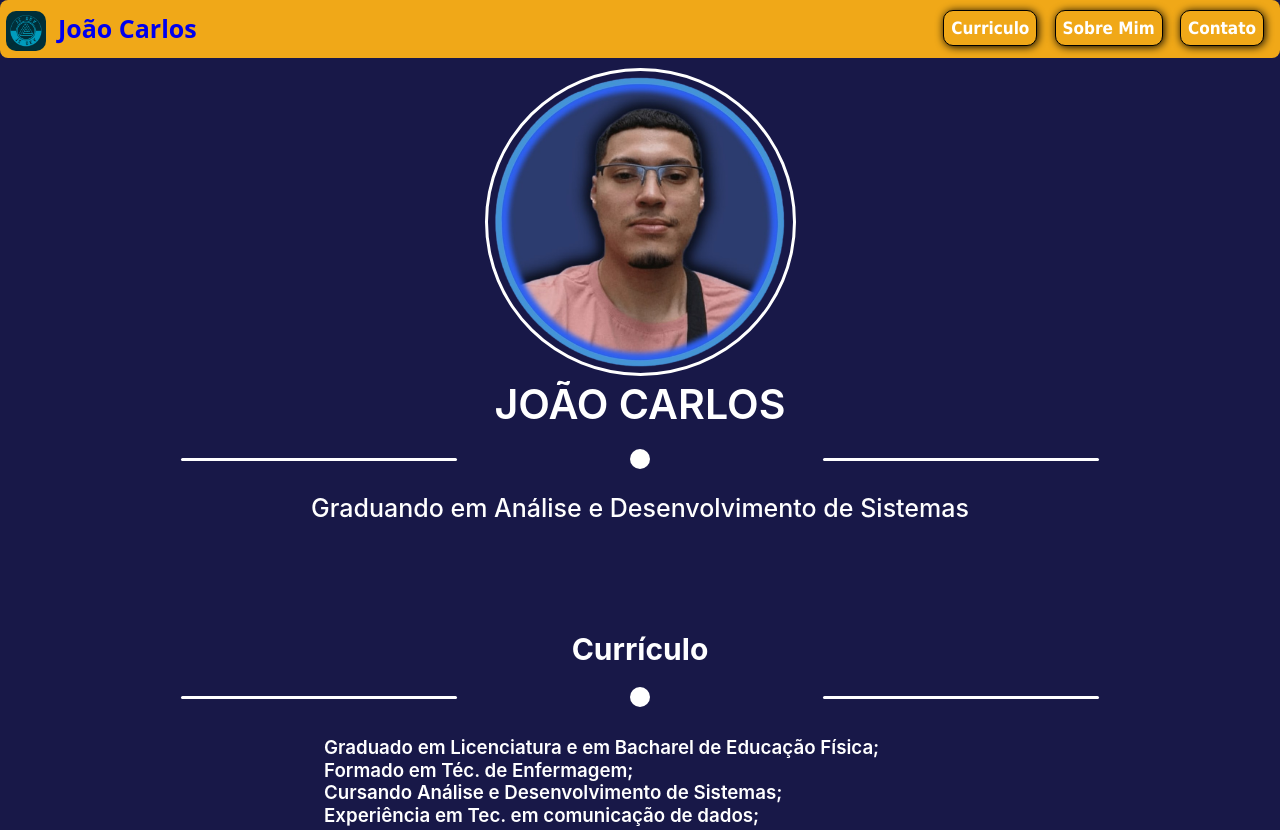
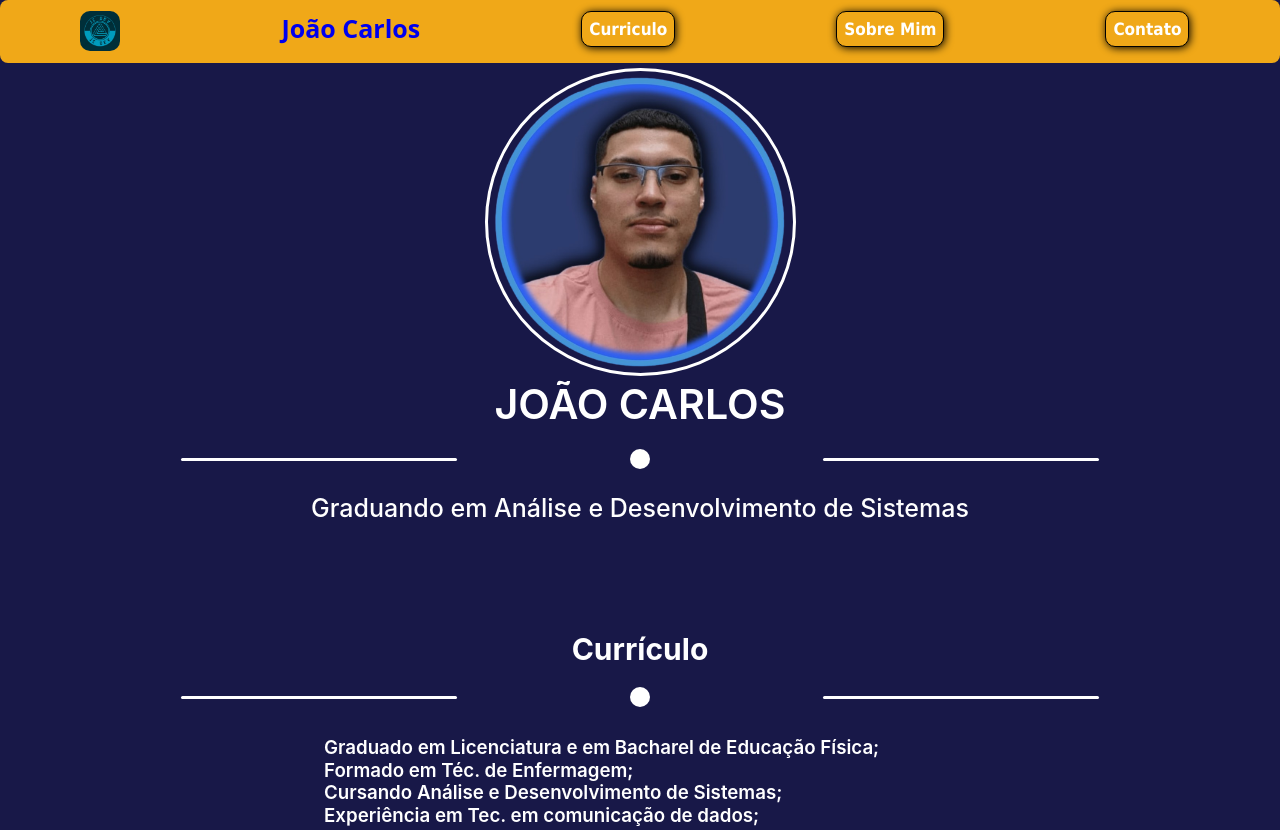
Before and after one commit to jcjcgomes/Escola-de-programadores-, a plain HTML site: page index.html in a window 1280 px wide. Shown: the top 830 px of the page. Drawn offline with Linux system fonts and the light colour scheme.

Commit message:
css.navbar

```diff
--- a/index.html
+++ b/index.html
@@ -22,9 +22,9 @@
     <section>
         <div class="menuprincipal" display="flex">
             <ul class="topboton">
-                <li style="float:left"><img class="logo" width="40px" heigth="40px" src="img/teste_dev.jpg"
+                <li><img class="logo" width="40px" heigth="40px" src="img/teste_dev.jpg"
                         alt="imagem que contem linhas de códigos"></li>
-                <li style="float:left"><a class="nametop" href="#page-top">João Carlos</a></li>
+                <li><a class="nametop" href="#page-top">João Carlos</a></li>
                 <li><a class="butoncurriculo" href="#curriculo">Curriculo</a></li>
                 <li><a class="butonsobremim" href="#sobremim">Sobre Mim</a></li>
                 <li><a class="butoncontato" href="#contato">Contato</a></li>
--- a/styles.css
+++ b/styles.css
@@ -12,11 +12,11 @@ ul {
   list-style-type: none;
   margin: 3px;
   padding: 2px;
-
+  display: flex;
 }
 
 li {
-  display: inline;
+
   padding: 1px;
   margin-right: 10px;
   margin-top: 0px;
@@ -61,7 +61,12 @@ h1, .h1 {
   font-family: system-ui, -apple-system, BlinkMacSystemFont, 'Segoe UI', Roboto, Oxygen, Ubuntu, Cantarell, 'Open Sans', 'Helvetica Neue', sans-serif;
   border-radius: 8px;
   font-size: 20px;
-  text-align: right;
+
+  }
+
+  .topboton{
+    display: flex;
+    justify-content: space-around;
   }
 
 .logo {
@@ -84,6 +89,7 @@ h1, .h1 {
 
 .nametop {
   font-size: 25px;
+
  }
 
 
@@ -193,6 +199,7 @@ h1, .h1 {
 
 }
 
+
 .butoncontato, .butoncurriculo, .butonsobremim {
   -webkit-border-radius: 10px;
   -moz-border-radius: 10px;
@@ -208,12 +215,16 @@ h1, .h1 {
   box-shadow: 1px 1px 8px 0 #000000;
   border: solid #000000 1px;
   text-decoration: none;
-  display: inline-block;
+  display: flex;
   cursor: pointer;
   text-align: center;
-}
+  }
 
-.butoncontato:hover, .butoncurriculo:hover, .butonsobremim:hover {
+  .butoncurriculo{
+
+  }
+
+  .butoncontato:hover, .butoncurriculo:hover, .butonsobremim:hover {
   background: #7890a8;
   border: solid #000000 1px;
   -webkit-border-radius: 10px;
```
